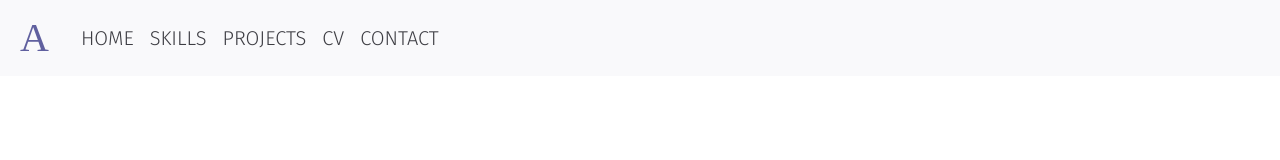
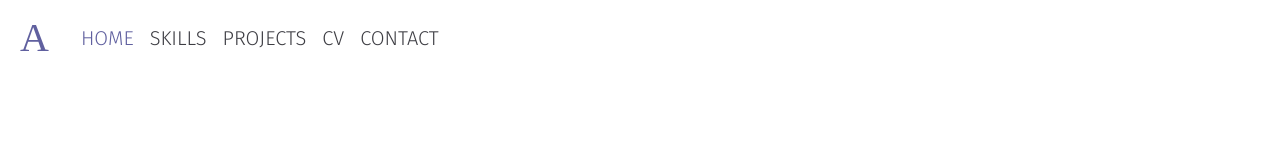
Before and after one commit to amydevlondon/Portfolio, a React (Create React App) app: page / in a window 1280 px wide. Shown: the top 160 px of the page. Built offline with nearby package versions, Linux system fonts and the light colour scheme; a web font is replaced by a local one.

Commit message:
add active styles

```diff
--- a/src/index.css
+++ b/src/index.css
@@ -94,7 +94,7 @@ section:nth-of-type(even) {
 /* NAVBAR  */
 .navbar.navbar-custom {
 	text-transform: uppercase;
-	background-color: var(--body-color-alt);
+	background-color: var(--body-color);
 }
 .navbar-toggler {
 	color: var(--text-color);
@@ -106,7 +106,6 @@ section:nth-of-type(even) {
 	font-size: 2.5rem;
 	font-weight: 300;
 	padding: 0 .5rem;
-	color: var(--accent-color);
 }
 .navbar.navbar-custom .navbar-brand:hover {
 	color: var(--text-color);
@@ -117,6 +116,10 @@ section:nth-of-type(even) {
 .navbar.navbar-custom a:hover {
 	color: var(--accent-color);
 }
+.navbar.navbar-custom .active {
+	color: var(--accent-color);
+}
+/* HEADER */
 .header .logo {
 	display: none;
 }
@@ -254,7 +257,6 @@ section:nth-of-type(even) {
 }
 .contact-icon {
 	margin-right: .7rem;
-	color: var(--accent-color);
 }
 @media screen and (min-width: 700px) {
 	.header {
```
